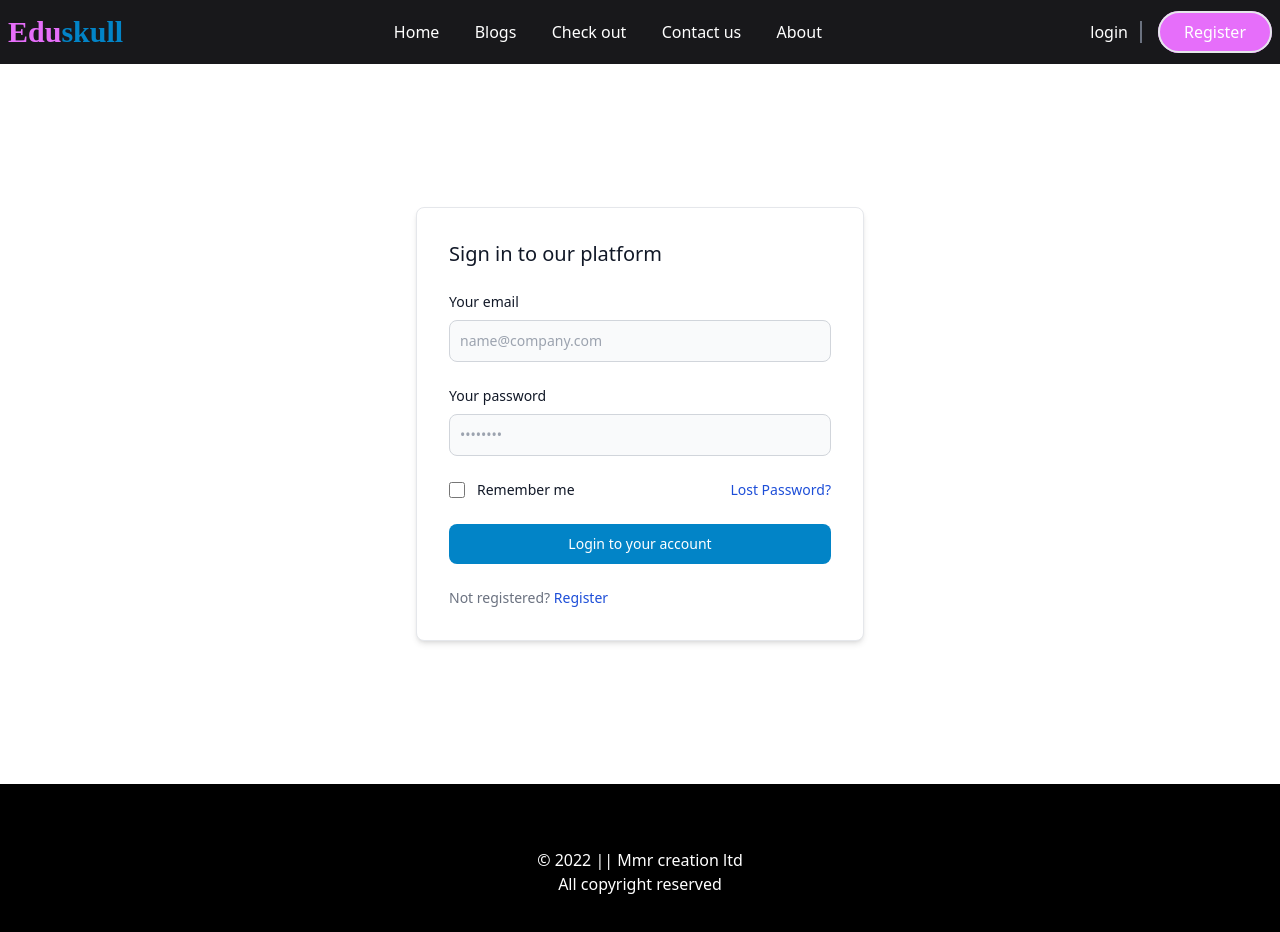
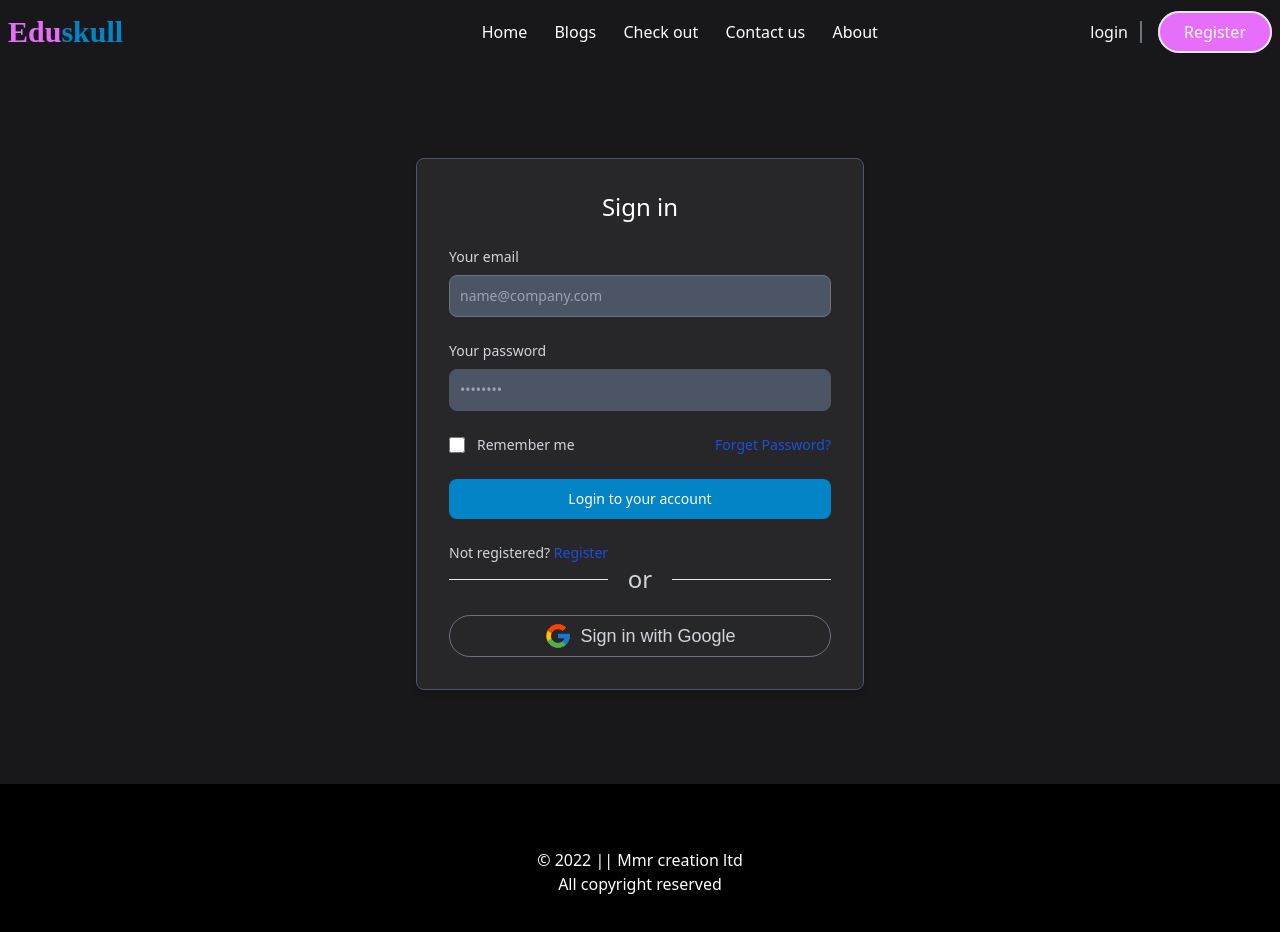
Before and after one commit to md-moniruzzaman01/dragon-light, a React (Create React App) app: page /login in a window 1280 px wide. Shown: the top 932 px of the page. Built offline with nearby package versions, Linux system fonts and the light colour scheme; no server answers.

Commit message:
design login or register page

```diff
--- /dev/null
+++ b/src/Components/LoginOrRegister/GoogleSignin.js
@@ -0,0 +1,21 @@
+import React from 'react';
+import googleIcon from '../../image/google-icon.png'
+const GoogleSignin = () => {
+    return (
+        <div>
+        <div className='flex  items-center'>
+             <div className='w-full '><hr /></div>
+
+             <p className='px-5 text-gray-300 text-2xl'>or</p>
+             <div className='w-full '><hr /></div>
+         </div>
+         <div className='text-gray-300 cursor-pointer  border flex justify-center  border-gray-500 rounded-3xl py-1.5 mt-5'>
+             <img className='h-7 mr-2' src={googleIcon} alt="" />
+             <h1 className='text-lg font-poppins '>Sign in with Google</h1>
+
+         </div>
+        </div>
+    );
+};
+
+export default GoogleSignin;
--- a/src/Components/LoginOrRegister/Login.js
+++ b/src/Components/LoginOrRegister/Login.js
@@ -1,8 +1,11 @@
+import { FontAwesomeIcon } from '@fortawesome/react-fontawesome';
 import { getAuth } from 'firebase/auth';
 import React from 'react';
 import { useSignInWithEmailAndPassword } from 'react-firebase-hooks/auth';
 import { useLocation, useNavigate } from 'react-router-dom';
 import app from '../../firebase.init';
+import GoogleSignin from './GoogleSignin';
+
 
 const Login = () => {
     const auth = getAuth(app);
@@ -29,37 +32,40 @@ const Login = () => {
       }
 
     return (
-        <div className='flex justify-center items-center min-h-[90vh]'>
+        <div className='flex justify-center items-center bg-zinc-900 min-h-[90vh]'>
 
 
 
-            <div className="p-4 max-w-md w-full bg-white rounded-lg border border-gray-200 shadow-md sm:p-6 lg:p-8">
+            <div className="p-4 max-w-md w-full bg-zinc-800  rounded-lg border border-gray-600 shadow-md sm:p-6 lg:p-8">
                 <form onSubmit={signInHandle} className="space-y-6" >
-                    <h5 className="text-xl font-medium text-gray-900 ">Sign in to our platform</h5>
+                    <h5 className="text-2xl font-medium text-white text-center ">Sign in</h5>
                     <div>
-                        <label htmlFor="email" className="block mb-2 text-sm font-medium text-gray-900 ">Your email</label>
-                        <input type="email" name="email" id="email" className="bg-gray-50 border border-gray-300 text-gray-900 text-sm rounded-lg focus:ring-blue-500 focus:border-blue-500 block w-full p-2.5 " placeholder="name@company.com" required="" />
+                        <label htmlFor="email" className="block mb-2 text-sm font-medium text-gray-300 ">Your email</label>
+                        <input type="email" name="email" id="email" className="bg-gray-600 text-white border  border-gray-500  placeholder-gray-400 text-sm rounded-lg focus:ring-blue-500 focus:border-blue-500 block w-full p-2.5 " placeholder="name@company.com" required="" />
                     </div>
                     <div>
-                        <label htmlFor="password" className="block mb-2 text-sm font-medium text-gray-900 dark:text-gray-300">Your password</label>
-                        <input type="password" name="password" id="password" placeholder="••••••••" className="bg-gray-50 border border-gray-300 text-gray-900 text-sm rounded-lg focus:ring-blue-500 focus:border-blue-500 block w-full p-2.5 " required="" />
+                        <label htmlFor="password" className="block mb-2 text-sm font-medium  text-gray-300">Your password</label>
+                        <input type="password" name="password" id="password" placeholder="••••••••" className="bg-gray-600 border border-gray-600 ring-offset-gray-800 text-white placeholder-gray-400   text-sm rounded-lg focus:ring-blue-500 focus:border-blue-500 block w-full p-2.5 " required="" />
                     </div>
                     <div className="flex items-start">
                         <div className="flex items-start">
                             <div className="flex items-center h-5">
-                                <input id="remember" aria-describedby="remember" type="checkbox" className="w-4 h-4 bg-gray-50 rounded border border-gray-300 focus:ring-3 focus:ring-blue-300 " />
+                                <input id="remember" aria-describedby="remember" type="checkbox" className="w-4 h-4  rounded border border-gray-300 focus:ring-3 focus:ring-blue-300 " />
                             </div>
                             <div className="ml-3 text-sm">
-                                <label htmlFor="remember" className="font-medium text-gray-900 ">Remember me</label>
+                                <label htmlFor="remember" className="font-medium text-gray-300 ">Remember me</label>
                             </div>
                         </div>
-                        <a href="/" className="ml-auto text-sm text-blue-700 hover:underline ">Lost Password?</a>
+
+                        <button className="ml-auto text-sm text-blue-700 hover:underline ">
+                            Forget Password?</button>
                     </div>
                     <input className="w-full text-white bg-sky-600 hover:bg-sky-800 focus:ring-4 focus:outline-none focus:ring-blue-300 font-medium rounded-lg text-sm px-5 py-2.5 text-center " type="submit" value="Login to your account" />
-                    <div className="text-sm font-medium text-gray-500">
-                        Not registered? <button className="text-blue-700 hover:underline "  >Register</button>
+                    <div className="text-sm font-medium text-gray-300">
+                        Not registered? <button className="text-blue-700 hover:underline " >Register</button>
                     </div>
                 </form>
+                <GoogleSignin></GoogleSignin>
             </div>
 
 
--- a/src/Components/LoginOrRegister/Register.js
+++ b/src/Components/LoginOrRegister/Register.js
@@ -5,6 +5,7 @@ import React, { useRef } from 'react';
 import { useCreateUserWithEmailAndPassword } from 'react-firebase-hooks/auth';
 import { useNavigate } from 'react-router-dom';
 import app from '../../firebase.init';
+import GoogleSignin from './GoogleSignin';
 const Register = () => {
     const auth = getAuth(app);
     const navigte = useNavigate()
@@ -35,30 +36,31 @@ const Register = () => {
 
 
     return (
-        <div className='flex justify-center items-center min-h-[90vh]'>
+        <div className='flex justify-center items-center bg-zinc-900 min-h-[90vh]'>
 
-            <div className="p-4 max-w-md w-full bg-white rounded-lg border border-gray-200 shadow-md sm:p-6 lg:p-8">
+            <div className="p-4 max-w-md w-full bg-zinc-800 rounded-lg border border-gray-600  shadow-md sm:p-6 lg:p-8">
                 <form onSubmit={createAccountHandle} className="space-y-6" >
-                    <h5 className="text-2xl  text-center font-medium text-gray-900 ">Register</h5>
+                    <h5 className="text-2xl  text-center font-medium text-white ">Register</h5>
                     <div>
-                        <label htmlFor="name" className="block mb-2 text-sm font-medium text-gray-900 ">Your name</label>
-                        <input  type="text" name="name" id="name" className="bg-gray-50 border border-gray-300 text-gray-900 text-sm rounded-lg focus:ring-blue-500 focus:border-blue-500 block w-full p-2.5 " placeholder="Your name"  />
+                        <label htmlFor="name" className="block mb-2 text-sm font-medium text-gray-300">Your name</label>
+                        <input  type="text" name="name" id="name" className="bg-gray-600 border border-gray-500 placeholder-gray-400 text-white text-sm rounded-lg focus:ring-blue-500 focus:border-blue-500 block w-full p-2.5 " placeholder="Your name"  />
                     </div>
                     <div>
-                        <label htmlFor="email" className="block mb-2 text-sm font-medium text-gray-900 ">Your email</label>
-                        <input ref={emailRef} type="email" name="email" id="email" className="bg-gray-50 border border-gray-300 text-gray-900 text-sm rounded-lg focus:ring-blue-500 focus:border-blue-500 block w-full p-2.5 " placeholder="name@company.com" required="" />
+                        <label htmlFor="email" className="block mb-2 text-sm font-medium text-gray-300 ">Your email</label>
+                        <input ref={emailRef} type="email" name="email" id="email" className="bg-gray-600 border border-gray-500 placeholder-gray-400 text-white text-sm rounded-lg focus:ring-blue-500 focus:border-blue-500 block w-full p-2.5 " placeholder="name@company.com" required="" />
                     </div>
                     <div>
-                        <label htmlFor="password" className="block mb-2 text-sm font-medium text-gray-900 dark:text-gray-300">Your password</label>
-                        <input ref={passwordRef} type="password" name="password" id="password" placeholder="••••••••" className="bg-gray-50 border border-gray-300 text-gray-900 text-sm rounded-lg focus:ring-blue-500 focus:border-blue-500 block w-full p-2.5 " required="" />
+                        <label htmlFor="password" className="block mb-2 text-sm font-medium  text-gray-300">Your password</label>
+                        <input ref={passwordRef} type="password" name="password" id="password" placeholder="••••••••" className="bg-gray-600 border border-gray-500 placeholder-gray-400 text-white text-sm rounded-lg focus:ring-blue-500 focus:border-blue-500 block w-full p-2.5 " required="" />
                     </div>
 
 
                     <input className="w-full text-white bg-sky-600 hover:bg-sky-800 focus:ring-4 focus:outline-none focus:ring-blue-300 font-medium rounded-lg text-sm px-5 py-2.5 text-center " type="submit" value="Login to your account" />
-                    <div className="text-sm font-medium text-gray-500">
+                    <div className="text-sm font-medium text-gray-300">
                     Already have an account? <button className="text-blue-700 hover:underline "  >Login</button>
                     </div>
                 </form>
+                <GoogleSignin></GoogleSignin>
             </div>
 
 
--- a/src/Components/NotFoundPage/NotFound.js
+++ b/src/Components/NotFoundPage/NotFound.js
@@ -2,7 +2,7 @@ import React from 'react';
 
 const NotFound = () => {
     return (
-        <div className='text-center mt-44'>
+        <div className='text-center min-h-screen mt-44'>
             <h1>Not found any think</h1>
         </div>
     );
--- a/src/Components/sharedfile/Header.js
+++ b/src/Components/sharedfile/Header.js
@@ -45,7 +45,7 @@ const Header = () => {
 
          <ul className={` sm:static z-10   sm:py-8 md:py-0 items-center bg-zinc-900 py-4 justify-end md:w-11/12 w-full duration-500 ease-in-out md:flex  lg:bg-none  absolute ${ open ? 'top-11 left-0 ' : 'top-[-1200px]'} `}>
 
-           <div className='md:flex justify-between w-10/12 '>
+           <div className='md:flex justify-between  md:w-11/12 lg:w-9/12'>
 
 
            <div className='md:flex justify-evenly text-poppins  items-center text-white lg:w-6/12 lg:ml-14'>
```
Also changed, not shown: src/image/google-icon.png (added).
